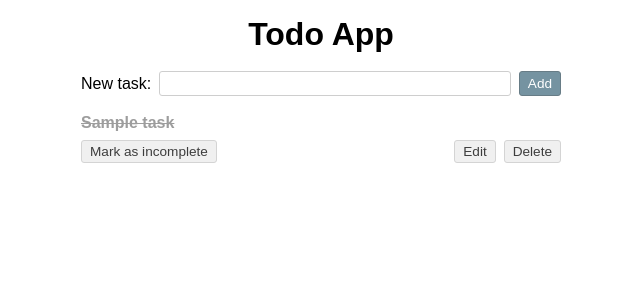
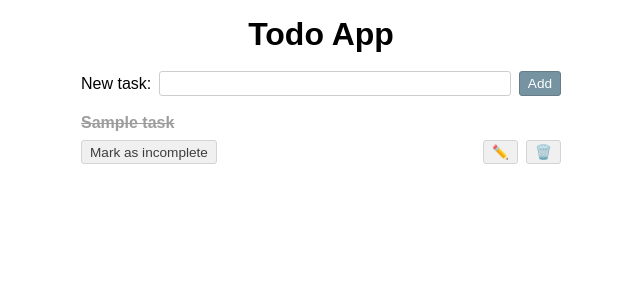
Before and after one commit to repercussive/flask-todo, a Flask app: page / in a window 1280 px wide. Shown: the top 300 px of the page, without its empty margins (319-959 px from the left). Run offline with Flask 2, Linux system fonts and the light colour scheme; tables that the repository leaves empty hold one stand-in row (values such as "Sample post").

Commit message:
use emojis in edit/delete buttons

```diff
--- a/application/templates/components/task.html
+++ b/application/templates/components/task.html
@@ -10,10 +10,10 @@
       </button>
     </form>
 
-    <a href="/edit/{{task.id}}" class="button" role="button">Edit</a>
+    <a href="/edit/{{task.id}}" class="button" role="button">✏️</a>
 
     <form action="/delete/{{task.id}}" method="POST">
-      <button class="button">Delete</button>
+      <button class="button">🗑️</button>
     </form>
   </div>
 </div>
@@ -40,4 +40,8 @@
   .buttons-wrapper *:first-child {
     margin-right: auto;
   }
+
+  .buttons-wrapper form button {
+    height: 100%;
+  }
 </style>
```
